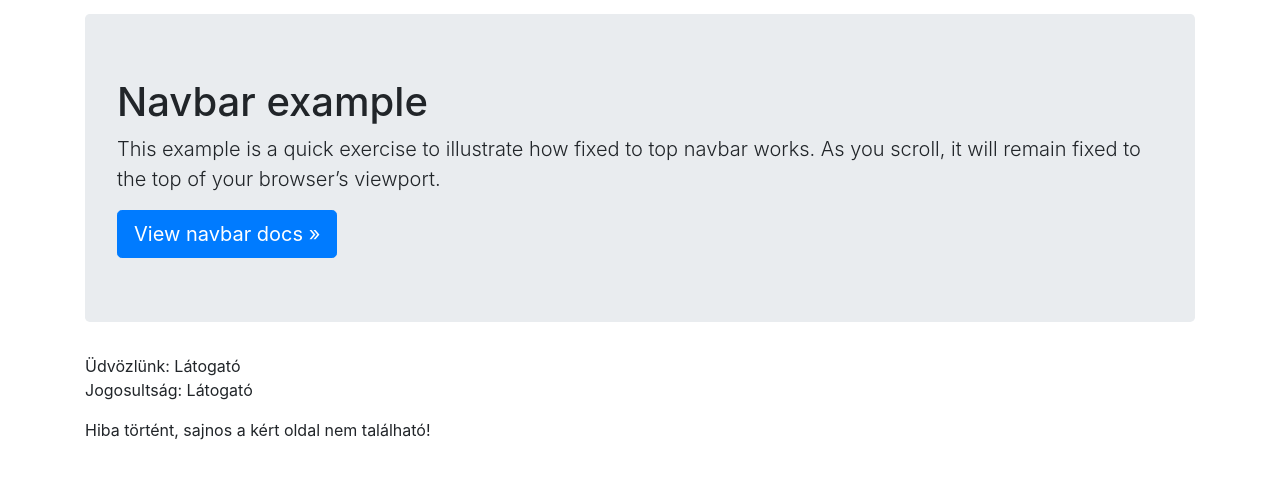
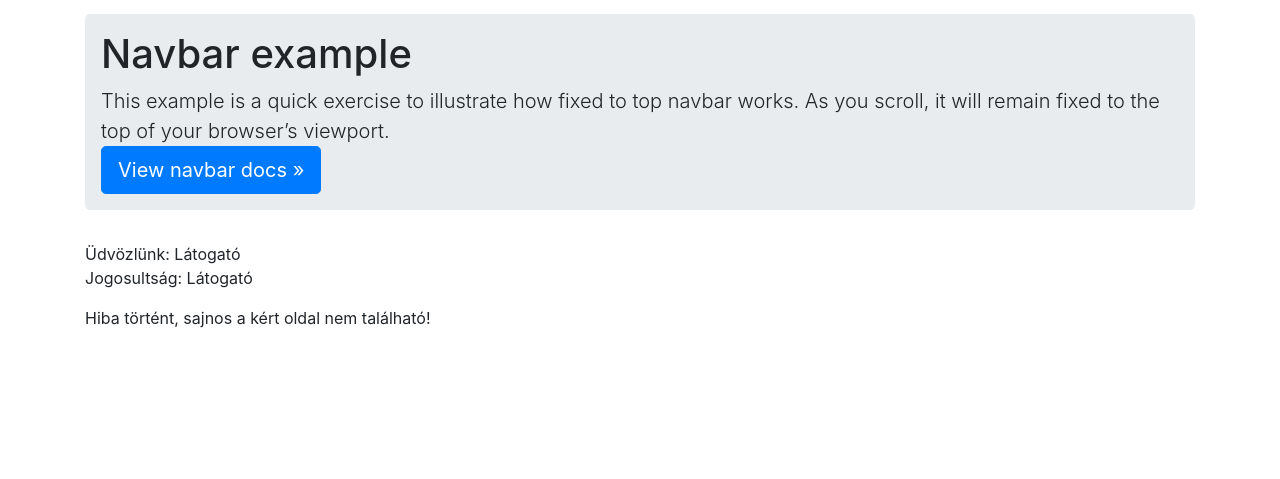
Before and after one commit to kovacsguido/webprog2, a PHP site: page / in a window 1280 px wide. Shown: the part 56-535 px from the top of the page. Run offline with PHP 8.4, Linux system fonts and the light colour scheme; data comes from the database, SQL or seed files in the repository.

Commit message:
Modified the custom css

```diff
--- a/assets/css/style.css
+++ b/assets/css/style.css
@@ -1 +1,4 @@
 main.container {margin-top: 70px;}
+main.container > h1 {margin-bottom: 2rem;}
+main.container > .jumbotron {padding: 1rem;}
+main.container > .jumbotron > p.lead {margin: 0;}
```
